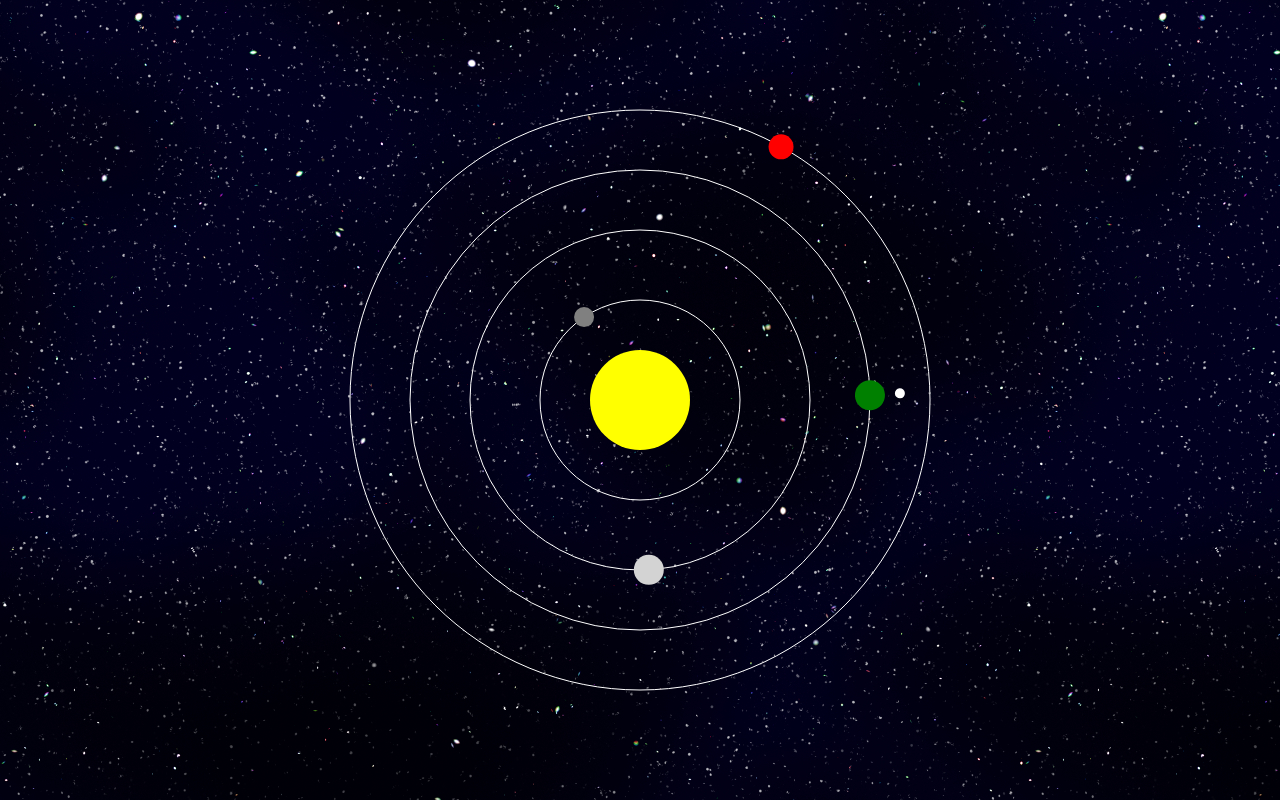
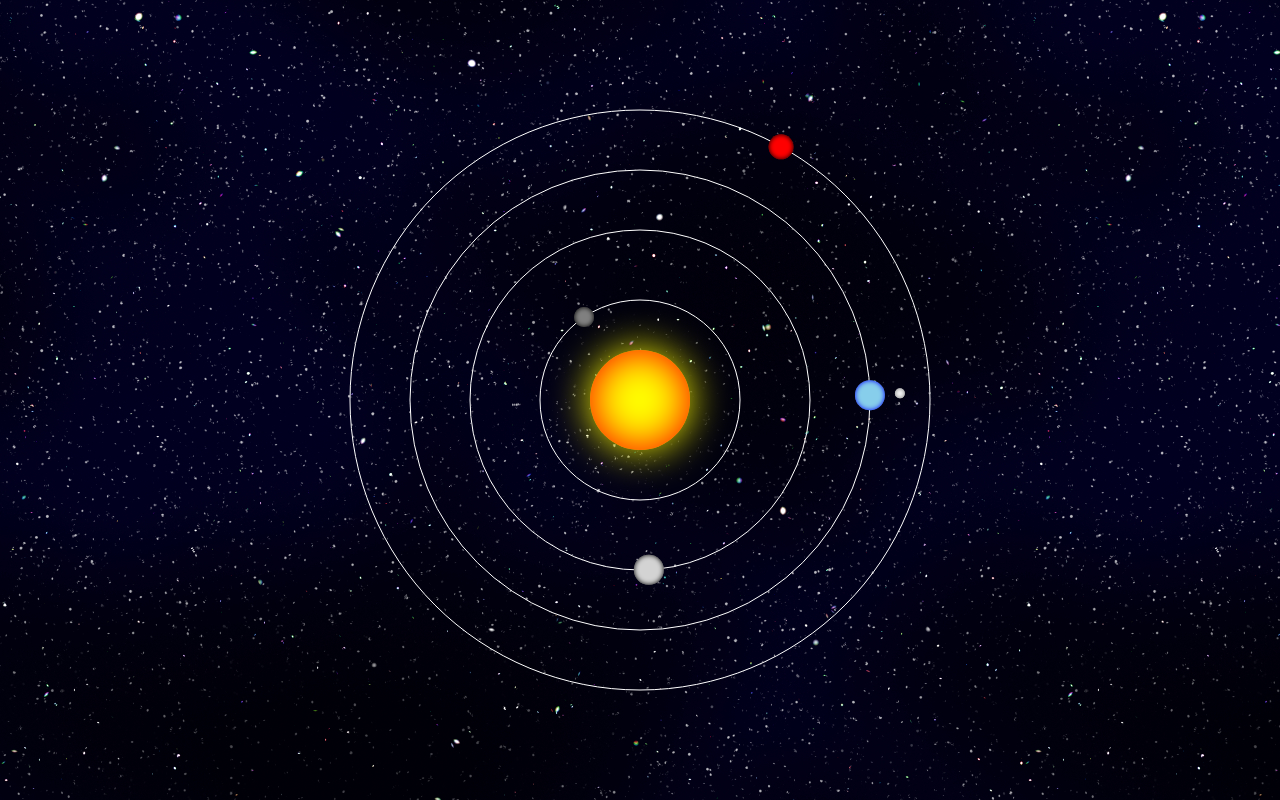
Before and after one commit to abepeterkin/solar-system, a plain HTML site: page index.html in a window 1280 px wide. Drawn offline with Linux system fonts and the light colour scheme.

Commit message:
Added box-shadow to planets and sun, updated README

```diff
--- a/styles.css
+++ b/styles.css
@@ -24,14 +24,19 @@ body {
   height: 100px;
   left: 50%;
   top: 50%;
+  box-shadow:
+    0 0 40px yellow,
+    inset 0 0 40px red,
+    0 0 ;
 }
 
 .mercury {
-  background-color: grey;
+  background-color: gray;
   width: 20px;
   height: 20px;
   margin-left: -10px;
   margin-top: -10px;
+  box-shadow: inset 0 0 5px;
 }
 
 .venus {
@@ -40,6 +45,7 @@ body {
   height: 30px;
   margin-left: -15px;
   margin-top: -15px;
+  box-shadow: inset 0 0 5px;
 }
 
 .earth-moon-system {
@@ -51,9 +57,11 @@ body {
 }
 
 .earth {
-  background-color: green;
+  background-color: skyblue;
   width: 30px;
   height: 30px;
+  box-shadow:
+    inset 0 0 5px blue;
 }
 
 .moon {
@@ -61,6 +69,7 @@ body {
   width: 10px;
   height: 10px;
   margin-left: 30px;
+  box-shadow: inset 0 0 5px gray;
 }
 
 .mars {
@@ -69,4 +78,7 @@ body {
   height: 25px;
   margin-left: -12.5px;
   margin-top: -12.5px;
+  box-shadow:
+    inset 0 0 5px black;
+  ;
 }
```
Also changed, not shown: 1 other file.
